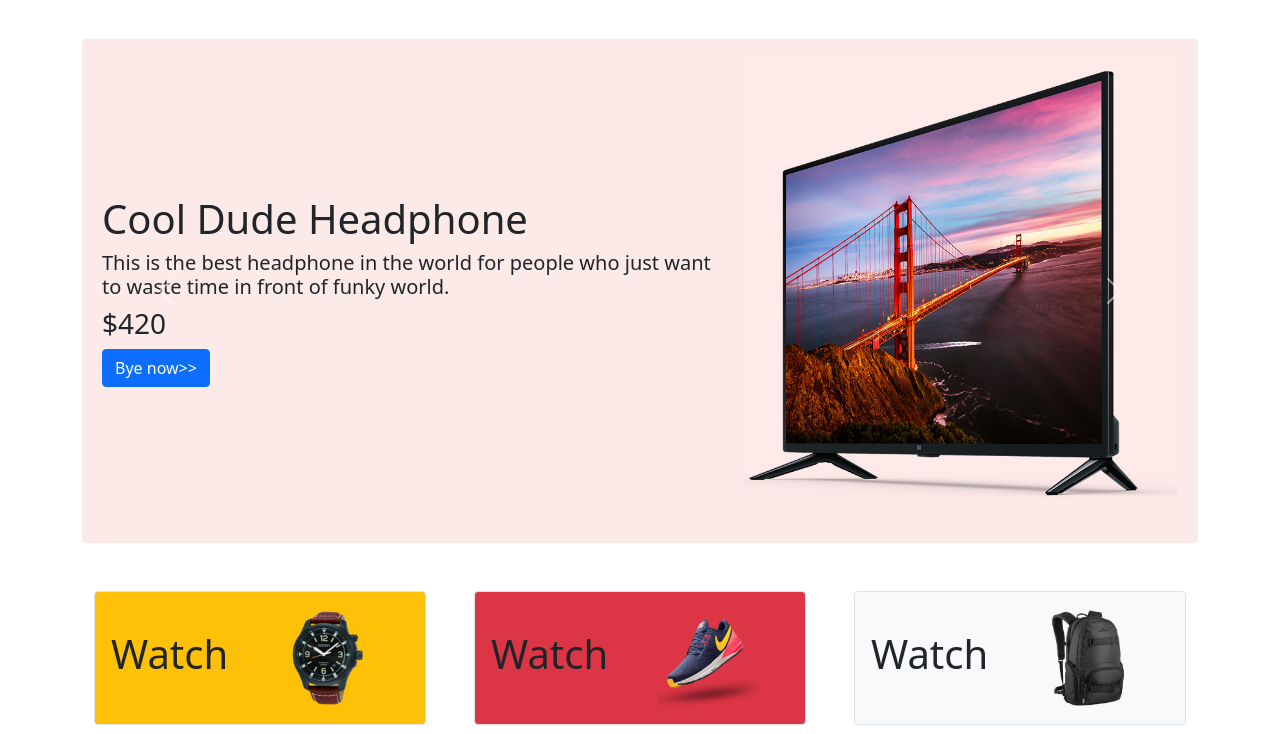
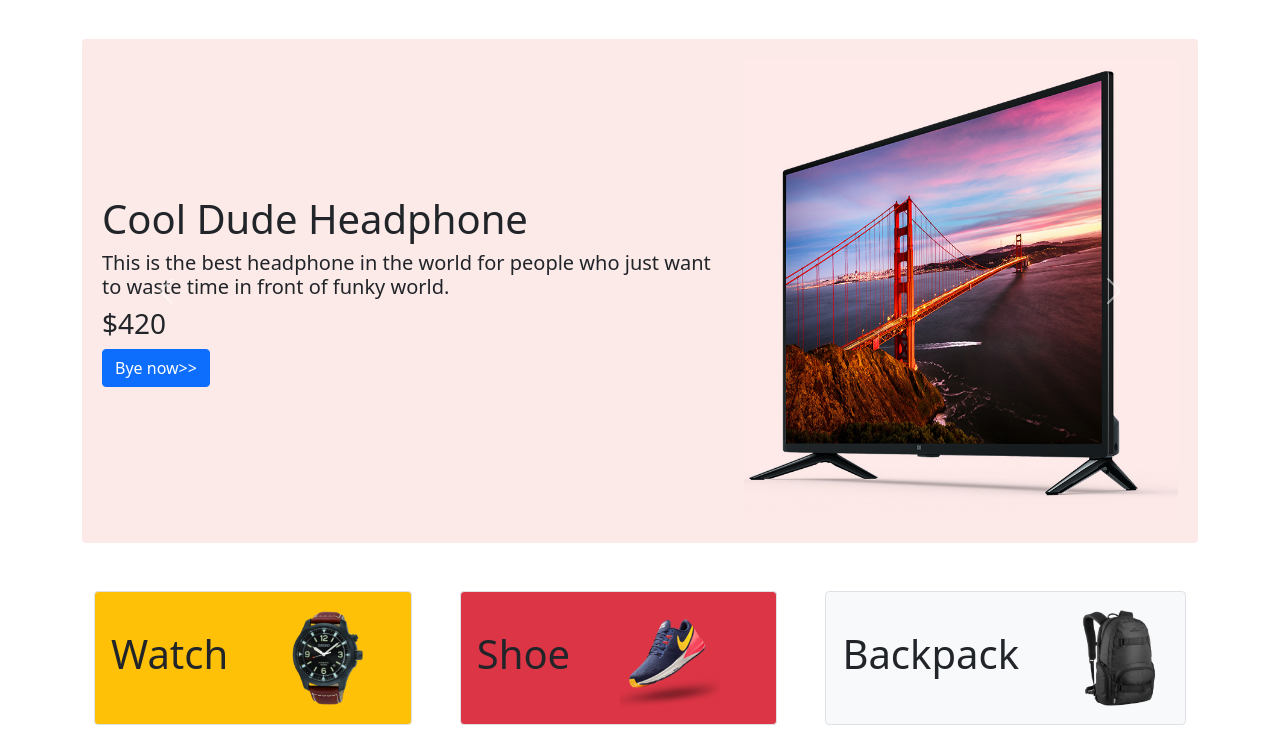
Before and after one commit to Devoloper-Shakil/panda-ecommarces-bootstrap, a plain HTML site: page index.html in a window 1280 px wide. Shown: the part 66-800 px from the top of the page. Drawn offline with nearby package versions, Linux system fonts and the light colour scheme.

Commit message:
Update index.html

```diff
--- a/index.html
+++ b/index.html
@@ -114,13 +114,13 @@
                 </div>
                 <div class="col">
                     <div class="p-3 border bg-danger rounded d-flex align-items-center">
-                        <h1>Watch</h1>
+                        <h1>Shoe</h1>
                         <img src="images/categories/shoes.png" alt="">
                     </div>
                 </div>
                 <div class="col">
                     <div class="p-3 border bg-light rounded d-flex align-items-center">
-                        <h1>Watch</h1>
+                        <h1>Backpack</h1>
                         <img src="images/categories/bag.png" alt="">
                     </div>
                 </div>
```
